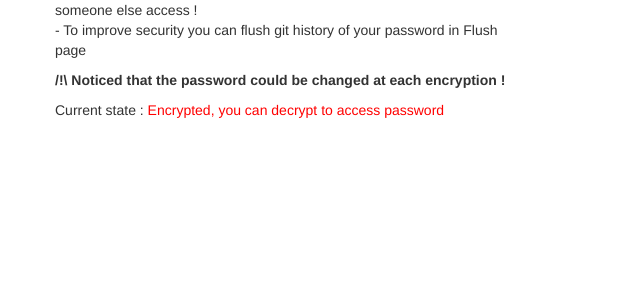
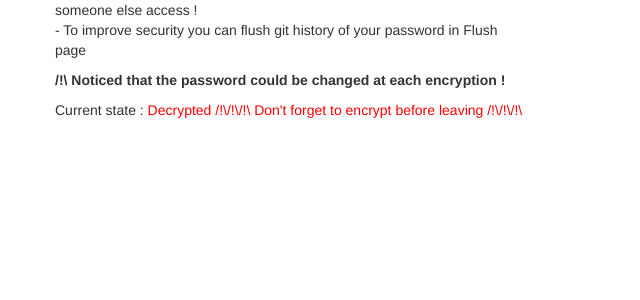
Before and after one commit to kpichardie/front-keeper, a Django app: page / in a window 1280 px wide. Shown: the part 280-580 px from the top of the page, without its empty margins (0-640 px from the left). Run offline with Django 3.2, Linux system fonts and the light colour scheme; some libraries are stand-ins or nearby versions.

Commit message:
Add file lock when encrypted

```diff
--- a/frontkeeper/frontkeeper/settings.py
+++ b/frontkeeper/frontkeeper/settings.py
@@ -115,4 +115,6 @@ PASSKEEPER_PATH = '/opt/mypasskeeper'
 
 PASSKEEPER_ENCRYPT_STATE = 'True'
 
+PASSKEEPER_ENCRYPT_STATE_FILE = 'encrypt.lock'
+
 DISABLE_INIT = 'False'
--- a/frontkeeper/frontkeeper/templates/decrypt-disabled.html
+++ b/frontkeeper/frontkeeper/templates/decrypt-disabled.html
@@ -5,7 +5,7 @@
 <div class="row">
     <div class="span5">
 
-	<br/>Current state : <font color=red>Descryption disabled, as already descripted !</font>
+	<br/>Current state : <font color=red>Decryption disabled, as already encrypted !</font>
 <!--      <form method="post" action="">
         <p><input type="text" name="pass déchiffrement" /></p>
 	<p><input type="submit" value="Envoyer" /></p>
--- a/frontkeeper/frontkeeper/views/clean.py
+++ b/frontkeeper/frontkeeper/views/clean.py
@@ -43,14 +43,16 @@ def clean(request):
 
     # if a GET (or any other method) we'll create a blank form
 
-    if settings.PASSKEEPER_ENCRYPT_STATE == "True":
+    if os.path.exists(settings.PASSKEEPER_ENCRYPT_STATE_FILE):
         state='Encrypted /!\/!\/!\ It\'s already encrypted /!\/!\/!\ '
     else:
         state='Decrypted, you can encrypt'
         settings.PASSKEEPER_ENCRYPT_STATE = 'True'
+        f = open(settings.PASSKEEPER_ENCRYPT_STATE_FILE, 'w+')
+        f.write("")
+        f.close()
         log = init_logger()
         mypasskeeper = Passkeeper(directory=settings.PASSKEEPER_PATH)
         mypasskeeper.cleanup_ini(force_remove=True)
-        print settings.PASSKEEPER_ENCRYPT_STATE
 
     return HttpResponseRedirect('/')
--- a/frontkeeper/frontkeeper/views/decrypt.py
+++ b/frontkeeper/frontkeeper/views/decrypt.py
@@ -43,19 +43,18 @@ def decrypt(request):
             mypasskeeper = Passkeeper(directory=settings.PASSKEEPER_PATH)
 
             decryption = mypasskeeper.decrypt(passphrase=form.cleaned_data['password'])
-            print decryption
             if not decryption:
                 settings.PASSKEEPER_ENCRYPT_STATE = 'True'
             else:
                 settings.PASSKEEPER_ENCRYPT_STATE = 'False'
-            print settings.PASSKEEPER_ENCRYPT_STATE
+                os.remove(settings.PASSKEEPER_ENCRYPT_STATE_FILE)
             #return HttpResponseRedirect('/')
 
     # if a GET (or any other method) we'll create a blank form
     else:
         form = PasswordForm()
 
-    if settings.PASSKEEPER_ENCRYPT_STATE == "True":
+    if os.path.exists(settings.PASSKEEPER_ENCRYPT_STATE_FILE):
         state='Encrypted, you can decrypt'
     else:
         state='Decrypted /!\/!\/!\ No need to do it again /!\/!\/!\ '
--- a/frontkeeper/frontkeeper/views/encrypt.py
+++ b/frontkeeper/frontkeeper/views/encrypt.py
@@ -48,14 +48,16 @@ def encrypt(request):
             mypasskeeper.encrypt(commit_message="Update encrypted files through frontkeeper",passphrase=form.cleaned_data['password'])
             mypasskeeper.cleanup_ini(force_remove=True)
             settings.PASSKEEPER_ENCRYPT_STATE = 'True'
-            print settings.PASSKEEPER_ENCRYPT_STATE
+            f = open(settings.PASSKEEPER_ENCRYPT_STATE_FILE , 'w+')
+            f.write("")
+            f.close()
             #return HttpResponseRedirect('/')
 
     # if a GET (or any other method) we'll create a blank form
     else:
         form = PasswordForm()
 
-    if settings.PASSKEEPER_ENCRYPT_STATE == "True":
+    if os.path.exists(settings.PASSKEEPER_ENCRYPT_STATE_FILE):
         state='Encrypted /!\/!\/!\ It\'s already encrypted /!\/!\/!\ '
         return render(request, 'encrypt-disabled.html', context={'form': form, 'state': state})
     else:
--- a/frontkeeper/frontkeeper/views/flush.py
+++ b/frontkeeper/frontkeeper/views/flush.py
@@ -64,7 +64,7 @@ def flush(request):
 
 
 
-    if settings.PASSKEEPER_ENCRYPT_STATE == "True":
+    if os.path.exists(settings.PASSKEEPER_ENCRYPT_STATE_FILE):
         state='Encrypted'
     else:
         state='Decrypted /!\/!\/!\  Don\'t forget to encrypt before leaving /!\/!\/!\ '
--- a/frontkeeper/frontkeeper/views/index.py
+++ b/frontkeeper/frontkeeper/views/index.py
@@ -2,6 +2,7 @@ from django.template import Context, loader
 from django.http import HttpResponse
 from django.conf import settings
 
+import os
 from django.shortcuts import render
 
 def index(request):
@@ -9,12 +10,11 @@ def index(request):
     #request.path
     the_title = "Frontkeeper Home";
     t = loader.get_template('index.html')
-    if settings.PASSKEEPER_ENCRYPT_STATE == "True":
+    if os.path.exists(settings.PASSKEEPER_ENCRYPT_STATE_FILE):
         state='Encrypted, you can decrypt to access password'
     else:
         state='Decrypted /!\/!\/!\  Don\'t forget to encrypt before leaving /!\/!\/!\ '
 
-    print settings.PASSKEEPER_ENCRYPT_STATE
 
     c = Context({
         'the_title': the_title,
--- a/frontkeeper/frontkeeper/views/list.py
+++ b/frontkeeper/frontkeeper/views/list.py
@@ -77,7 +77,7 @@ def list(request):
         'files': files,
     })
 
-    if settings.PASSKEEPER_ENCRYPT_STATE == "True":
+    if os.path.exists(settings.PASSKEEPER_ENCRYPT_STATE_FILE):
         state='Encrypted'
     else:
         state='Decrypted /!\/!\/!\  Don\'t forget to encrypt before leaving /!\/!\/!\ '
--- a/frontkeeper/frontkeeper/views/new.py
+++ b/frontkeeper/frontkeeper/views/new.py
@@ -70,7 +70,7 @@ def new(request):
 
     # if a GET (or any other method) we'll create a blank form
     else:
-        if settings.PASSKEEPER_ENCRYPT_STATE == "True":
+        if os.path.exists(settings.PASSKEEPER_ENCRYPT_STATE_FILE):
             form = CustomForm()
             return render(request, 'new-disabled.html', {'form': form})
         else:
--- a/frontkeeper/frontkeeper/views/search.py
+++ b/frontkeeper/frontkeeper/views/search.py
@@ -59,7 +59,7 @@ def search(request):
     else:
         form = SearchForm()
 
-    if settings.PASSKEEPER_ENCRYPT_STATE == "True":
+    if os.path.exists(settings.PASSKEEPER_ENCRYPT_STATE_FILE):
         state='Encrypted /!\/!\/!\ Decrypt first to be able to make search /!\/!\/!\ '
         return render(request, 'search-disabled.html', context={'form': form, 'state': state})
     else:
```
Also changed, not shown: 1 other file.
